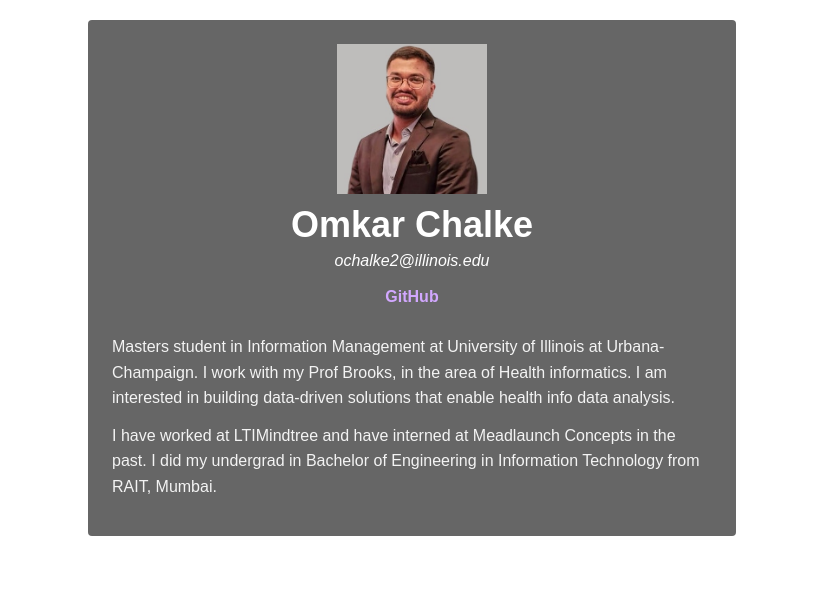
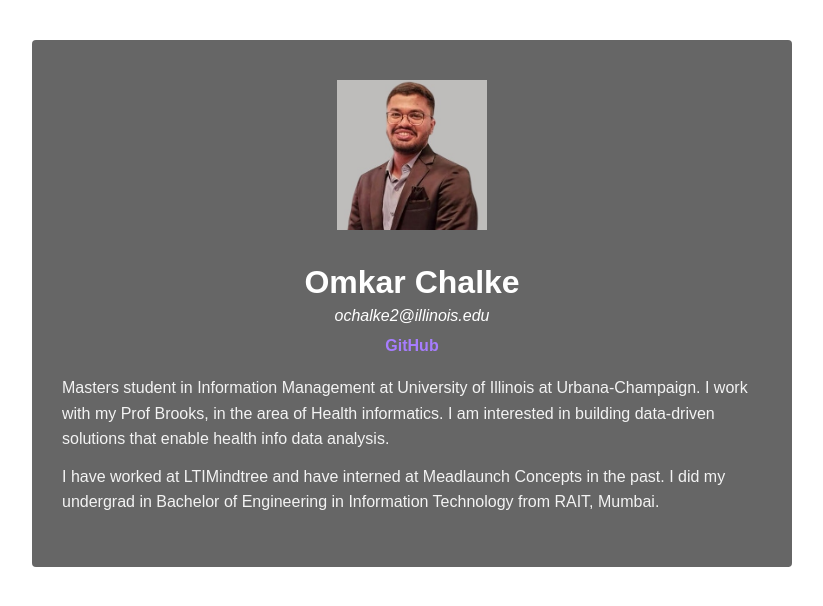
Before and after one commit to omkarvchalke/MP0, a website built with webpack: page src/index.html in a window 1280 px wide. Shown: the whole page, without its empty margins (228-1051 px from the left). Built offline with nearby package versions, Linux system fonts and the light colour scheme; files whose address does not match are found by name.

Commit message:
Update main.css

```diff
--- a/src/css/main.css
+++ b/src/css/main.css
@@ -1,52 +1,51 @@
 body {
   background-color: white;
   font-family: Arial, sans-serif;
-  text-align: center;
   margin: 0;
-  padding: 20px;
+  padding: 40px;
+  display: flex;
+  justify-content: center;
 }
-
 
 .card {
   background-color: #666666;
   color: white;
-  max-width: 600px;
-  margin: 0 auto;
-  padding: 24px;
+  max-width: 700px;
+  padding: 40px 30px;
   text-align: center;
   border-radius: 4px;
 }
-
 
 .card img {
   width: 150px;
   height: 150px;
   border-radius: 0;
   object-fit: cover;
-  display: block;
-  margin: 0 auto 10px;
+  margin-bottom: 20px;
 }
-
 
 h1 {
   margin: 10px 0 6px;
-  font-size: 36px;
+  font-size: 32px;
+  font-weight: bold;
 }
 
 .email {
   font-style: italic;
-  margin: 4px 0 10px;
+  margin: 4px 0 12px;
 }
 
 a {
-  color: #d2a8ff;
+  color: #a77dff;
   text-decoration: none;
   font-weight: bold;
-  display: inline-block;
-  margin: 8px 0 16px;
+  display: block;
+  margin: 8px 0 20px;
 }
 
-a:hover { text-decoration: underline; }
+a:hover {
+  text-decoration: underline;
+}
 
 .bio {
   text-align: left;
```
